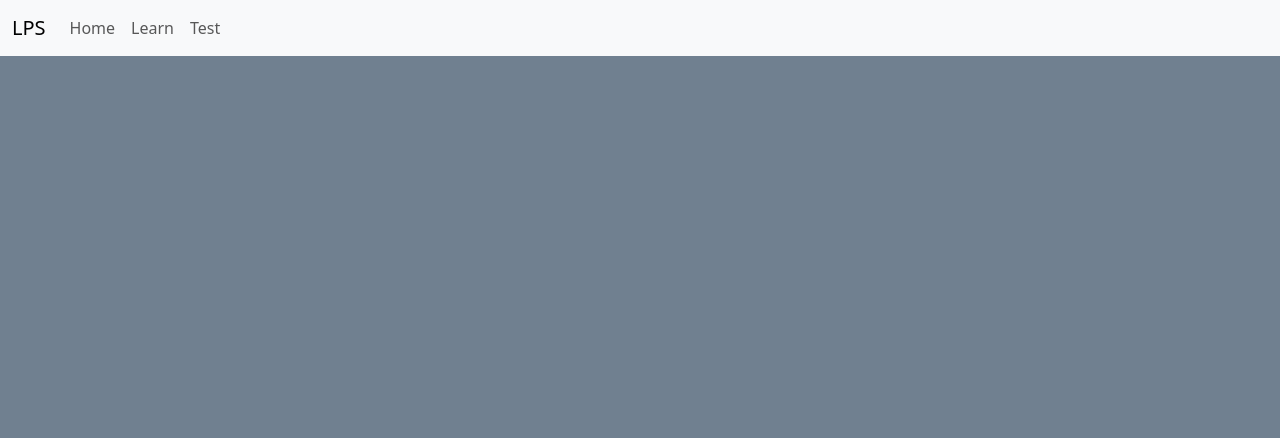
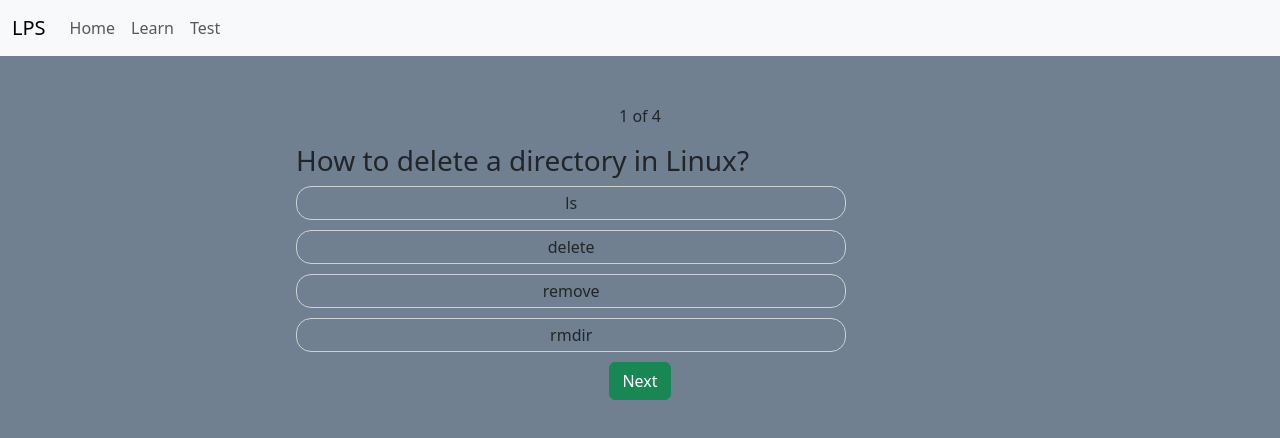
Before and after one commit to Bartheus/Test-Simulator, an Angular app: page /partial-test in a window 1280 px wide. Before the commit this address led to /. Shown: the top 438 px of the page. Built offline with nearby package versions, Linux system fonts and the light colour scheme.

Commit message:
implemented  question list in learn mode

```diff
--- a/src/app/app-routing.module.ts
+++ b/src/app/app-routing.module.ts
@@ -3,6 +3,7 @@ import { RouterModule, Routes } from '@angular/router';
 import { QuestionLearnComponent } from './question-learn/question-learn.component';
 import { TestComponent } from './test/test.component';
 import { HomeComponent } from './home/home.component';
+import { PartialTestComponent } from './partial-test/partial-test.component';
 const routes: Routes = [
   {
     path:'',
@@ -21,6 +22,10 @@ const routes: Routes = [
   {
     path: 'test',
     component: TestComponent
+  },
+  {
+    path: 'partial-test',
+    component: PartialTestComponent
   }
 ];
 
--- a/src/app/home/home.component.html
+++ b/src/app/home/home.component.html
@@ -1,4 +1,4 @@
 <h1>LPS APP</h1>
 <h3>Created by Bartlomiej Slapinski</h3>
-<button>Learn</button>
-<button>Test your Knowledge</button>
+<button [routerLink]="['/question-learn']" >Learn</button>
+<button [routerLink]="['/test']">Test your Knowledge</button>
--- a/src/app/partial-test/partial-test.component.css
+++ b/src/app/partial-test/partial-test.component.css
@@ -0,0 +1,58 @@
+
+.question {
+  padding-bottom: 5px;
+  padding-top: 5px;
+}
+.form-check-label {
+  margin-left: 5px;
+}
+
+ul {
+  display: flex;
+  width: 80%;
+  margin: 0;
+  padding: 0;
+  flex-flow: column;
+}
+
+ul li.normal {
+  list-style: none;
+  line-height: 2;
+  border: 1px solid #cdd2d2;
+  margin-bottom: 10px;
+  border-radius: 15px;
+  text-align: center;
+  cursor: pointer;
+}
+
+li.normal:hover {
+  background-color: whitesmoke;
+}
+
+li.correct {
+  list-style: none;
+  line-height: 2;
+  border: 1px solid #cdd2d2;
+  margin-bottom: 10px;
+  border-radius: 15px;
+  text-align: center;
+  cursor: pointer;
+  border: 1px solid green;
+  background-color: green;
+  color: white;
+  font-weight: 600;
+}
+
+li.incorrect {
+  list-style: none;
+  line-height: 2;
+  border: 1px solid #cdd2d2;
+  margin-bottom: 10px;
+  border-radius: 15px;
+  text-align: center;
+  cursor: pointer;
+  border: 1px solid red;
+  background-color: red;
+  color: white;
+  font-weight: 600;
+}
--- a/src/app/partial-test/partial-test.component.html
+++ b/src/app/partial-test/partial-test.component.html
@@ -1 +1,17 @@
-<p>partial-test works!</p>
+<div class="container p-5 ">
+  <div class="row">
+    <div class = "col-sm-8 offset-2">
+      <p class = "text-center">{{currentQuestion + 1 }} of {{questions.length}} </p>
+      <h3>{{questions[currentQuestion].question}}</h3>
+      <div  *ngFor="let question of questions[currentQuestion].answers; let i = index">
+        <ul>
+          <li [ngClass]="selectedIndex === null ? 'normal': selectedIndex === i? 'correct': 'incorrect'"
+          (click)="onAnswer($event, question, i)"> {{question.option}} </li>
+
+        </ul>
+      </div>
+     <div class="text-center"> <button  class="btn btn-success" (click)="nextQuestion()" ng-disabled="isNextButtonDisabled">Next</button></div>
+    </div>
+</div>
+
+</div>
--- a/src/app/partial-test/partial-test.component.ts
+++ b/src/app/partial-test/partial-test.component.ts
@@ -1,4 +1,7 @@
 import { Component, OnInit } from '@angular/core';
+import { QuestionsService } from '../shared/questions.service';
+import {Question} from '../shared/question';
+
 
 @Component({
   selector: 'app-partial-test',
@@ -7,9 +10,49 @@ import { Component, OnInit } from '@angular/core';
 })
 export class PartialTestComponent implements OnInit {
 
-  constructor() { }
+
+  questions: Question[] = [];
+
+currentQuestion = 0;
+answerSelected = false;
+correctAnswers = 0;
+incorrectAnswers = 0;
+buttonText = "Show Hint";
+show = false;
+correctOptions: string[] = [];
+description = '';
+answerCheckText = '';
+result = false;
+colorClass = 'normal';
+selectedIndex:  any = null;
+wrongText = '';
+isNextButtonDisabled = false;
+
+constructor(private questionService: QuestionsService) { }
 
   ngOnInit(): void {
+    this.questions = this.questionService.getQuestions();
+
   }
 
+  onAnswer(e: Event, answer: any, index: number) {
+
+    if (answer.correct) {
+      (e.target as Element).className = 'correct';
+    } else {
+      (e.target as Element).className = 'incorrect';
+      this.wrongText = (e.target as Element).innerHTML = 'You need to practic more!';
+    }
+  }
+
+
+  nextQuestion() {
+    if(this.currentQuestion >= this.questions.length - 1) {
+      this.isNextButtonDisabled = true;
+    } else {
+      this.currentQuestion++;
+      this.selectedIndex = null ;
+      this.isNextButtonDisabled = false;
+    }
+  }
 }
--- a/src/app/question-learn/question-learn.component.css
+++ b/src/app/question-learn/question-learn.component.css
@@ -56,3 +56,7 @@ li.incorrect {
   color: white;
   font-weight: 600;
 }
+
+.selected {
+  background: thistle !important;
+}
--- a/src/app/question-learn/question-learn.component.html
+++ b/src/app/question-learn/question-learn.component.html
@@ -1,31 +1,24 @@
 <div class="container p-5 ">
+  <ul class="list-group">
+    <li [class.selected]="question === selectedQuestion"
+        class="list-group-item"
+        *ngFor="let question of questions"
+        (click)="onSelect(question)">{{question.question}}
+    </li>
+  </ul>
+
   <div class="row">
-    <div class = "col-sm-8 offset-2">
-      <p class = "text-center">{{currentQuestion + 1 }} of {{questions.length}} </p>
-      <h3>{{questions[currentQuestion].question}}</h3>
-      <div  *ngFor="let question of questions[currentQuestion].answers; let i = index">
-        <!-- <label   class="form-check-label" for="answersRadio">
-            <input (change) = "toggleCheck($event)" class="form-check-input" type="checkbox" name="answerSelected" ([ngModel])="question.correct" >
-          {{ question.option }} {{question.correct}}
-          <span id="text" style="display: none;">{{answerCheckText}} </span>
-        </label> -->
+    <div *ngIf="selectedQuestion"  class = "col-sm-8 offset-2">
+      <h3 >{{selectedQuestion.question}}</h3>
+
+      <div *ngFor="let question of selectedQuestion.answers; let i = index">
         <ul>
-          <li [ngClass]="selectedIndex === null ? 'normal': selectedIndex === i? 'correct': 'incorrect'"
+          <li  [ngClass]="selectedIndex === null ? 'normal': selectedIndex === i? 'correct': 'incorrect'"
         (click)="onAnswer($event, question, i)"> {{question.option}}</li>
         </ul>
       </div>
-      <!-- <button class="btn btn-info btn-block" (click)="showResult()">Show Result</button>
-      <div *ngIf="result">
-        Correct Answers: {{correctAnswers}} |  Incorrect Answers {{incorrectAnswers}}
-      </div> -->
-      <!-- <button [ngClass]="buttonText" class="btn btn-info btn-block"  (click)="showAnswer(); toggleShow()">{{buttonText}}</button>
-        <div *ngIf="show" >
-        <p *ngFor = "let option of correctOptions">{{option}}</p>
-        <span>{{description}}</span>
-      </div> -->
       <button  class="btn btn-danger btn-block" (click)="previousQuestion()" ng-disabled="isPrevButtonDisabled">Previous</button>
       <button   class="btn btn-success btn-block" (click)="nextQuestion()" ng-disabled="isNextButtonDisabled">Next</button>
     </div>
+  </div>
 </div>
-
-</div>
--- a/src/app/question-learn/question-learn.component.ts
+++ b/src/app/question-learn/question-learn.component.ts
@@ -22,6 +22,7 @@ answerCheckText = '';
 result = false;
 colorClass = 'normal';
 selectedIndex:  any = null;
+selectedQuestion: Question;
 
 isPrevButtonDisabled = false;
 isNextButtonDisabled = false;
@@ -42,20 +43,29 @@ constructor(private questionService: QuestionsService) { }
     }
   }
 
-  showResult() {
-    this.result = true;
+  onSelect(question: Question):void {
+    this.selectedQuestion = question;
   }
 
-  toggleShow() {
-    this.show = !this.show;
-    if(this.show === false) {
-      this.buttonText = 'Show Answer';
+  nextQuestion() {
+    if(this.currentQuestion >= this.questions.length - 1) {
+      this.isNextButtonDisabled = true;
     } else {
-      this.buttonText = 'Hide Answer';
-
+      this.currentQuestion++;
+      this.selectedIndex = null ;
+      this.isNextButtonDisabled = false;
     }
   }
 
+  previousQuestion() {
+    if(this.currentQuestion < 1 ) {
+      this.isPrevButtonDisabled = true;
+    } else {
+      this.currentQuestion--;
+      this.selectedIndex = null ;
+      this.isPrevButtonDisabled = true;
+    }
+  }
   // showAnswer() {
   //   let question = this.questions[this.currentQuestion];
   //   for (let answer of question.answers) {
@@ -69,42 +79,18 @@ constructor(private questionService: QuestionsService) { }
   //     }
   //   }
   // }
+  // toggleShow() {
+  //   this.show = !this.show;
+  //   if(this.show === false) {
+  //     this.buttonText = 'Show Answer';
+  //   } else {
+  //     this.buttonText = 'Hide Answer';
 
-  nextQuestion() {
-    if(this.currentQuestion >= this.questions.length - 1) {
-      this.isNextButtonDisabled = true;
-    } else {
-      this.currentQuestion++;
-      // this.show = false;
-      // if(this.show === false) {
-      //   this.buttonText = 'Show Answer';
-      // } else {
-      //   this.buttonText = 'Hide Answer';
-      // }
-      this.selectedIndex = null ;
-      this.isNextButtonDisabled = false;
-    }
-    // this.correctOptions = [];
+  //   }
+  // }
 
-  }
-
-  previousQuestion() {
-    if(this.currentQuestion < 1 ) {
-      this.isPrevButtonDisabled = true;
-    } else {
-      this.currentQuestion--;
-      // this.show = false;
-      // if(this.show === false) {
-      //   this.buttonText = 'Show Answer';
-      // } else {
-      //   this.buttonText = 'Hide Answer';
-      // }
-      this.selectedIndex = null ;
-      this.isPrevButtonDisabled = true;
-
-    }
-    // this.correctOptions = [ ];
-
-  }
+  // showResult() {
+  //   this.result = true;
+  // }
 
 }
--- a/src/app/test/test.component.html
+++ b/src/app/test/test.component.html
@@ -1,7 +1,7 @@
 <div class="container p-5 ">
   <div class="row">
     <div class = "col-sm-8 offset-2">
-      <button>Partial Test</button>
+      <button [routerLink]="['/partial-test']">Partial Test</button>
       <button>Full Test</button>
     </div>
   </div>
--- a/tsconfig.json
+++ b/tsconfig.json
@@ -8,7 +8,8 @@
     "strict": true,
     "noImplicitOverride": true,
     "noPropertyAccessFromIndexSignature": true,
-    "noImplicitReturns": true,
+    "noImplicitReturns": false,
+    "strictPropertyInitialization": false,
     "noFallthroughCasesInSwitch": true,
     "sourceMap": true,
     "declaration": false,
```
